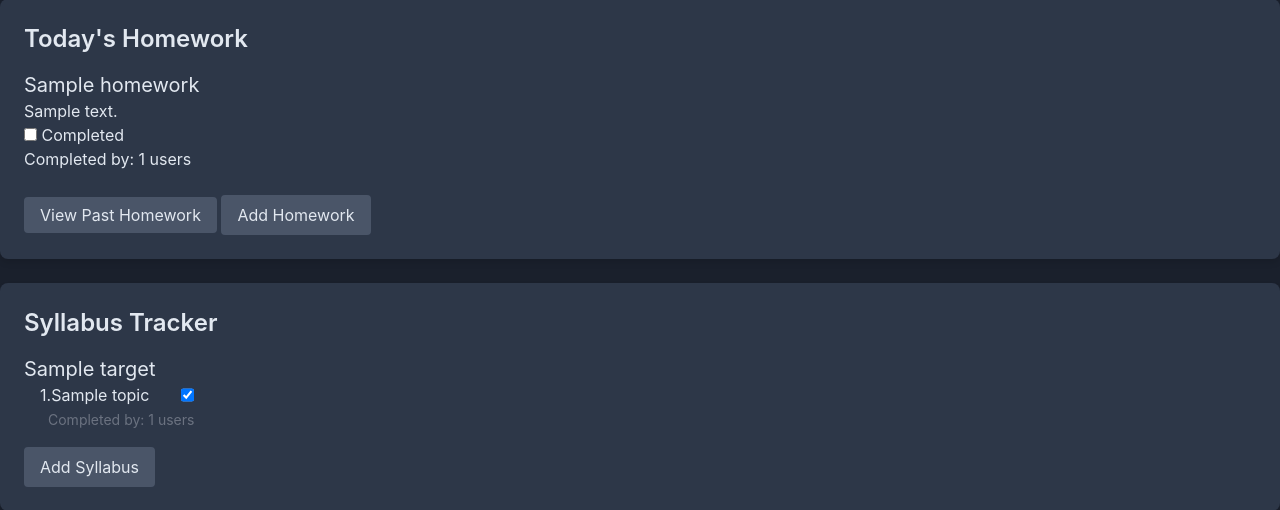
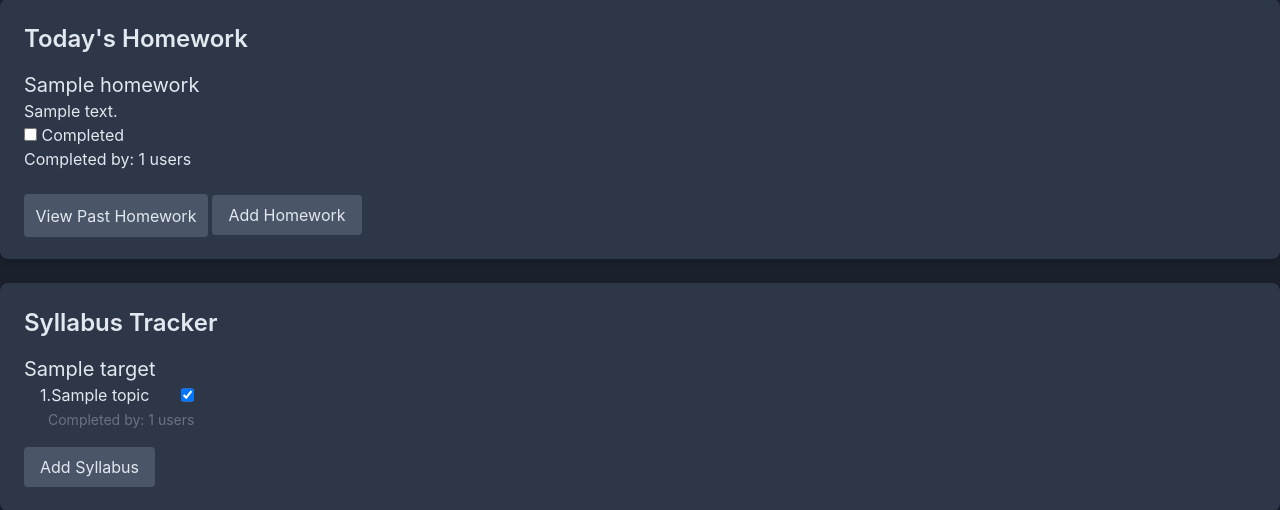
Before and after one commit to SmallBiteCoder/Jee-homework-app, a Flask app: page / in a window 1280 px wide. Shown: the part 89-599 px from the top of the page. Run offline with Flask 3, Linux system fonts and the light colour scheme; the visitor is signed in with stand-in values (Sample User, id 1); a database or web service that is not in the repository returns one stand-in record (values such as "Sample title"); data that the repository does not hold is empty; some libraries are stand-ins or nearby versions.

Commit message:
Update index.html

```diff
--- a/templates/index.html
+++ b/templates/index.html
@@ -94,7 +94,7 @@
             </p>
         </div>
         {% endfor %}
-        <a href="{{ url_for('past_homework') }}" class="btn">View Past Homework</a>
+        <a style="padding: 11.5px;" href="{{ url_for('past_homework') }}" class="btn">View Past Homework</a>
         <button class="btn mt-2" onclick="showAddHomeworkModal()">Add Homework</button>
     </div>
 
```
